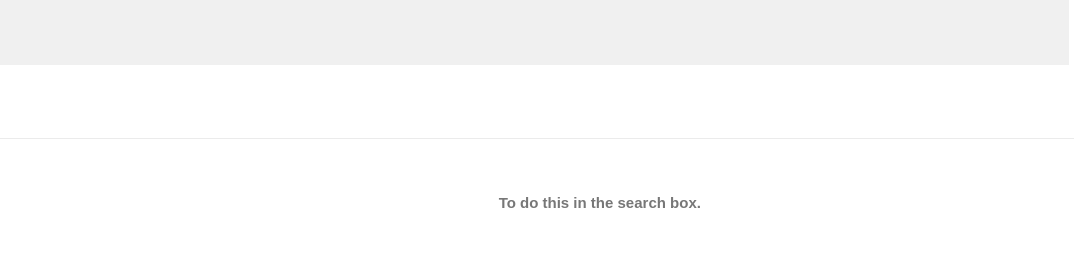
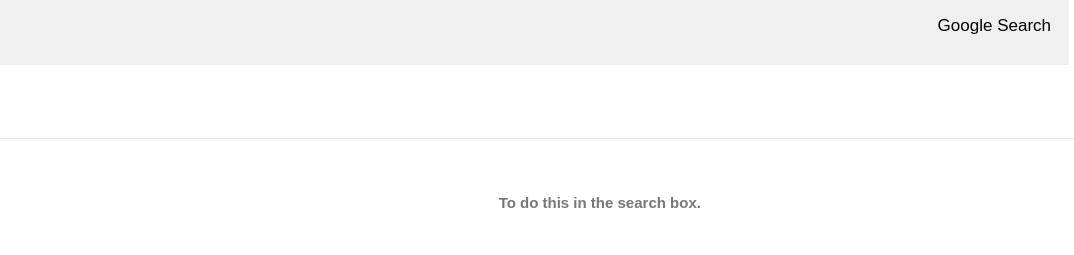
Before and after one commit to samikasasbeh/CS50W-0, a plain HTML site: page advanced.html in a window 1280 px wide. Shown: the top 255 px of the page, 206-1280 px from the left. Drawn offline with Linux system fonts and the light colour scheme.

Commit message:
adding return button to google index

```diff
--- a/advanced.css
+++ b/advanced.css
@@ -40,6 +40,20 @@ h3{
     height: 33px;
     width: 92px;
     margin: 20px
+}
+.header a{
+    text-align: right;
+    display: inline-block;
+    float: right;
+    color: black;
+    text-decoration: none;
+    padding: 8px;
+    font-size: 17px;
+    margin-top: 8px;
+    margin-right: 10px;
+}
+.header a:hover{
+    text-decoration: underline;
 }
 .title {
     display: block;
--- a/advanced.html
+++ b/advanced.html
@@ -11,6 +11,7 @@
 <body>
   <section class="header">
     <img src="logo.png" alt="Google Logo">
+    <a href="index.html">Google Search</a>
   </section>
     <section class="title">
         <div>
```
